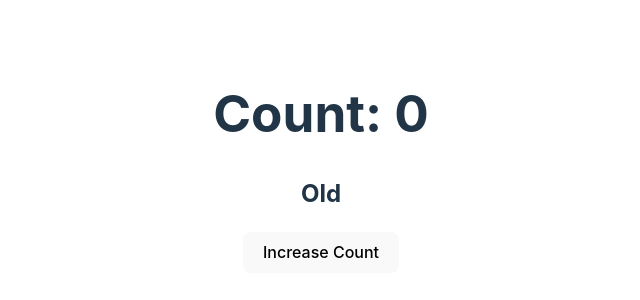
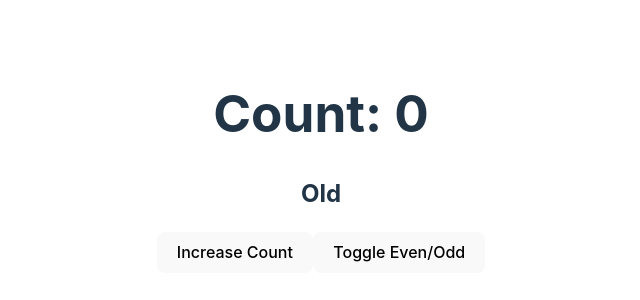
Before and after one commit to Tulasijoshua/react_playground, a React (Vite) app: page / in a window 1280 px wide. Shown: the part 238-538 px from the top of the page, without its empty margins (319-959 px from the left). Built offline with nearby package versions, Linux system fonts and the light colour scheme.

Commit message:
useState update

```diff
--- a/src/components/State.jsx
+++ b/src/components/State.jsx
@@ -9,6 +9,7 @@ const State = () => {
         <h1>Count: {count}</h1>
         <h2>{isEven ? 'Even' : 'Old'}</h2>
         <button onClick={() => setCount(count + 1)}>Increase Count</button>
+        <button onClick={() => setIsEven(!isEven)}>Toggle Even/Odd</button>
     </div>
   )
 }
```
